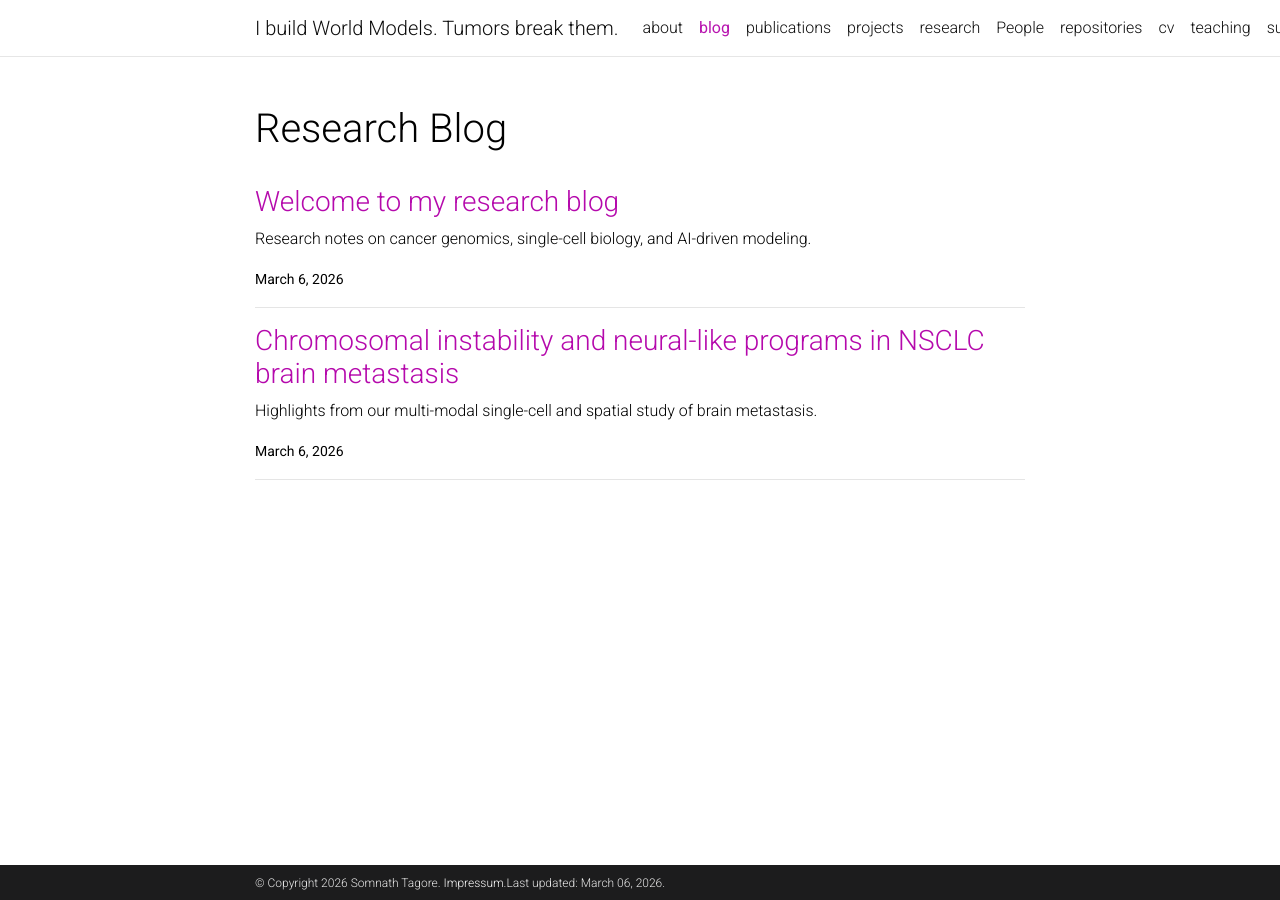
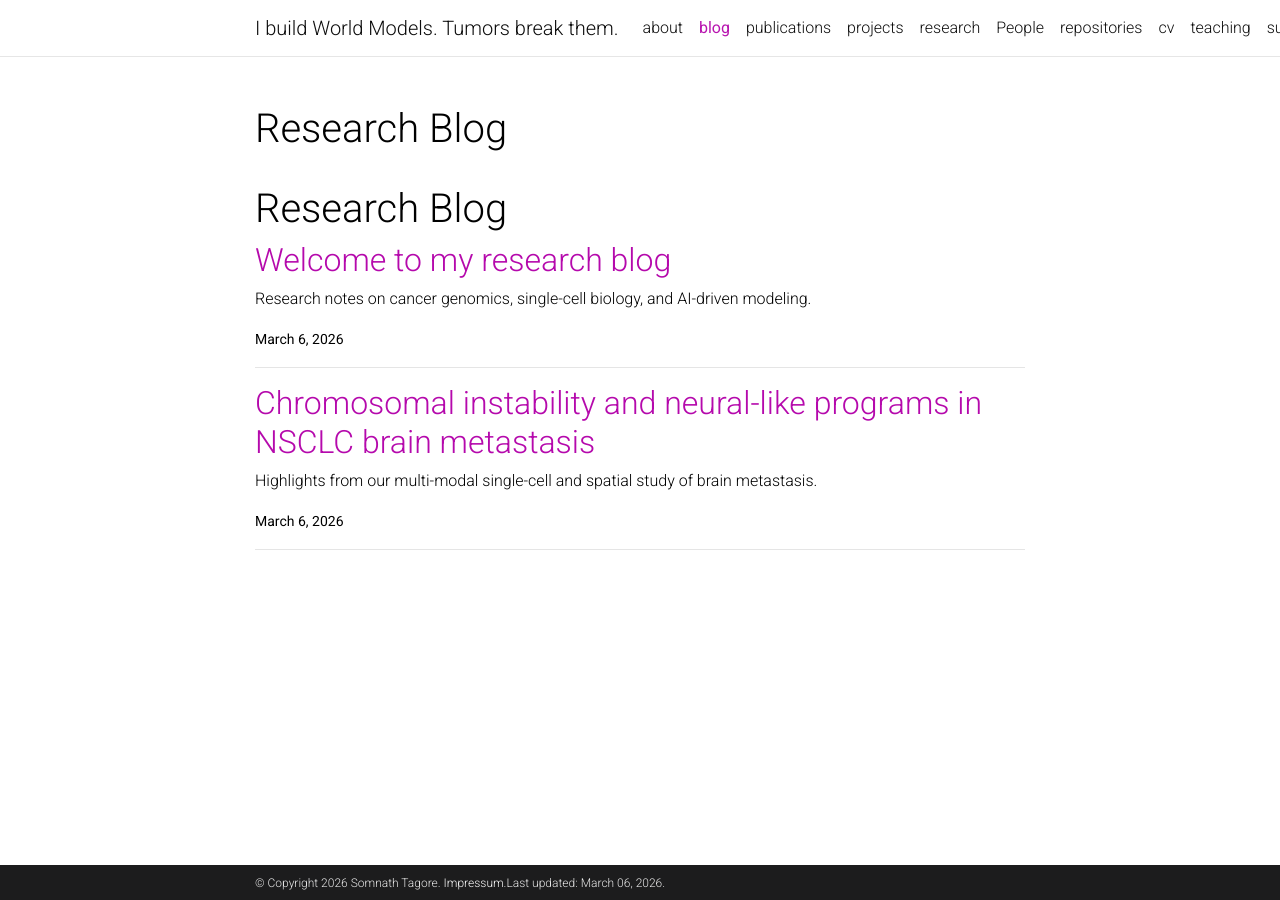
Before and after one commit to somnathtagore/somnathtagore.github.io, a Jekyll site: the page built from blog/index.html, in a window 1280 px wide. Built offline with Jekyll 4.4.1, drawn with Linux system fonts in a browser that asks for light colours; comment, search, counter and statistics services are not loaded; a style sheet for code colours, icons or effects is not loaded.

Commit message:
Update index.html

```diff
--- a/blog/index.html
+++ b/blog/index.html
@@ -4,31 +4,19 @@
 permalink: /blog/
 ---
 
-<div class="post">
-  <article>
-    {% if page._posts and page._posts.size > 0 %}
-      <ul class="post-list">
-        {% for post in page._posts %}
-          <li>
-            <h3><a href="{{ post.url | relative_url }}">{{ post.title }}</a></h3>
-            {% if post.description %}
-              <p>{{ post.description }}</p>
-            {% endif %}
-          </li>
-        {% endfor %}
-      </ul>
-    {% else %}
-      {% assign posts = site.posts %}
-      {% for post in posts %}
+<h1>Research Blog</h1>
+
+{% assign keep_titles = "Welcome to my research blog|Chromosomal instability and neural-like programs in NSCLC brain metastasis" | split: "|" %}
+
+{% for post in site.posts %}
+  {% if keep_titles contains post.title %}
     <div class="post-item">
-          <h3><a href="{{ post.url | relative_url }}">{{ post.title }}</a></h3>
+      <h2><a href="{{ post.url | relative_url }}">{{ post.title }}</a></h2>
       {% if post.description %}
         <p>{{ post.description }}</p>
       {% endif %}
       <p><small>{{ post.date | date: "%B %-d, %Y" }}</small></p>
     </div>
     <hr>
+  {% endif %}
 {% endfor %}
-    {% endif %}
-  </article>
-</div>
```
Lines whose indentation alone changed are shown as unchanged.
